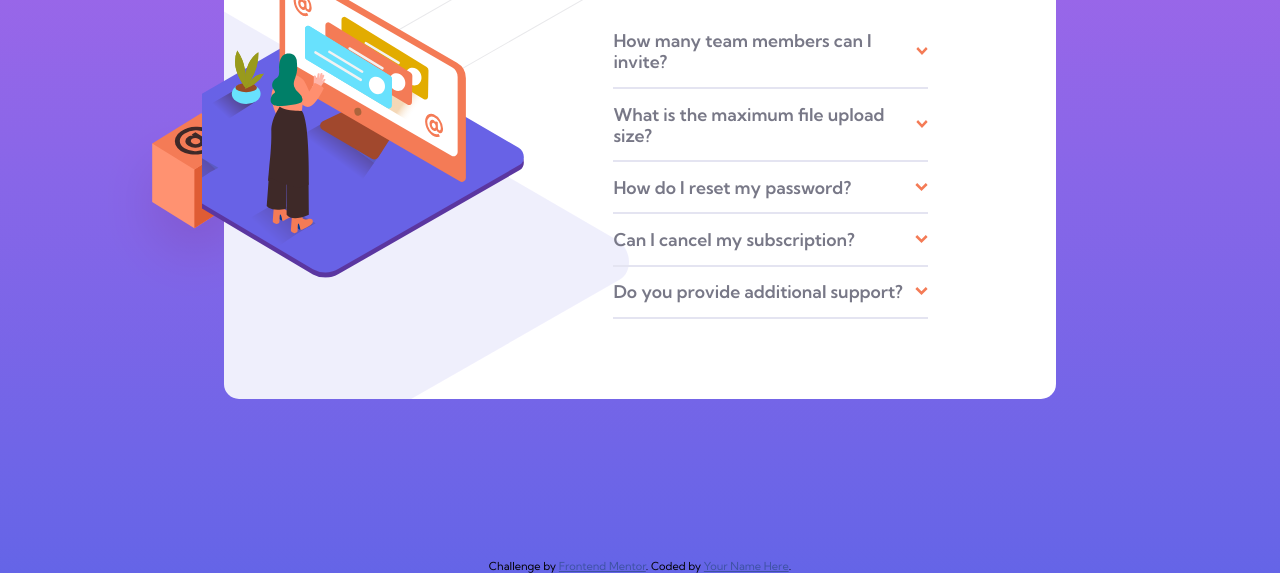
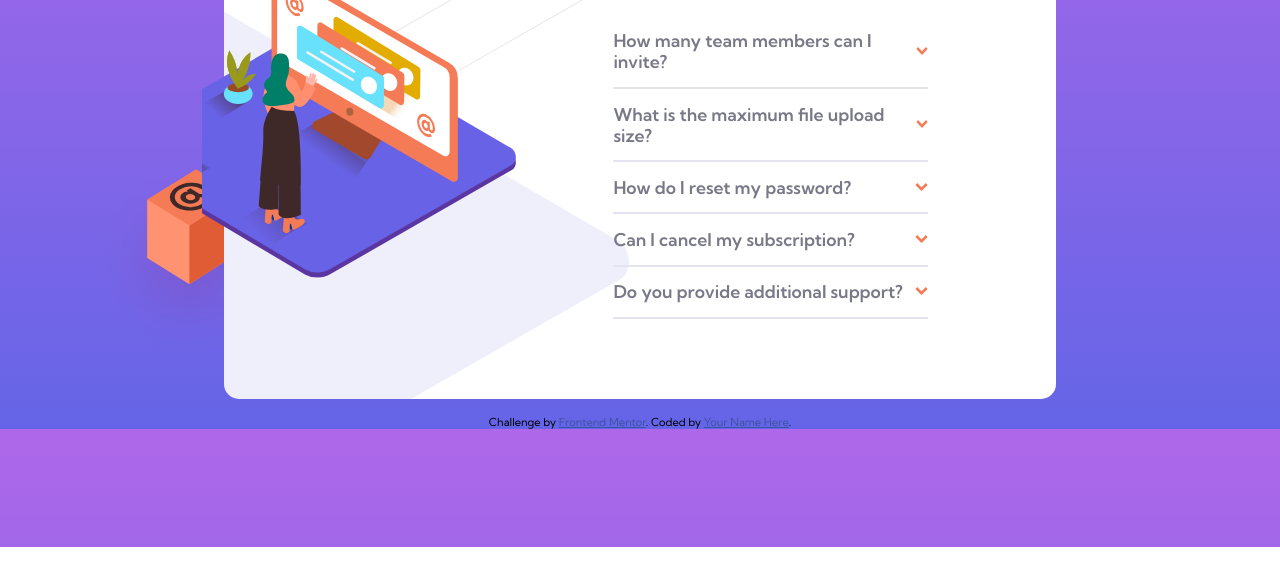
Before and after one commit to madda94/FAQ-According-Card-Main, a plain HTML site: page index.html in a window 1280 px wide. Shown: the part 253-826 px from the top of the page. After the commit the page ends 800 px from the top, so only its background shows below. Drawn offline with Linux system fonts and the light colour scheme.

Commit message:
Update index.css

```diff
--- a/index.css
+++ b/index.css
@@ -12,7 +12,7 @@ body {
 #container {
     background-color: #fff;
     width: 70%;
-    margin: 10em auto;
+    margin: 10em auto 1em;
     position: relative;
     padding: 2em;
     border-radius: 15px;
@@ -123,7 +123,7 @@ h2 {
         display: block;
         width: 110%;
         position: absolute;
-        left: -5.5rem;
+        left: -6rem;
         top: 48%;
         transform: translateY(-50%);
     }
@@ -133,8 +133,8 @@ h2 {
         width: 15%;
         height: 25%;
         position: absolute;
-        left: 6.3rem;
-        top: 58%;
+        left: 6rem;
+        top: 65%;
         transform: translateY(-50%);
         margin-left: 0;
     }
```
